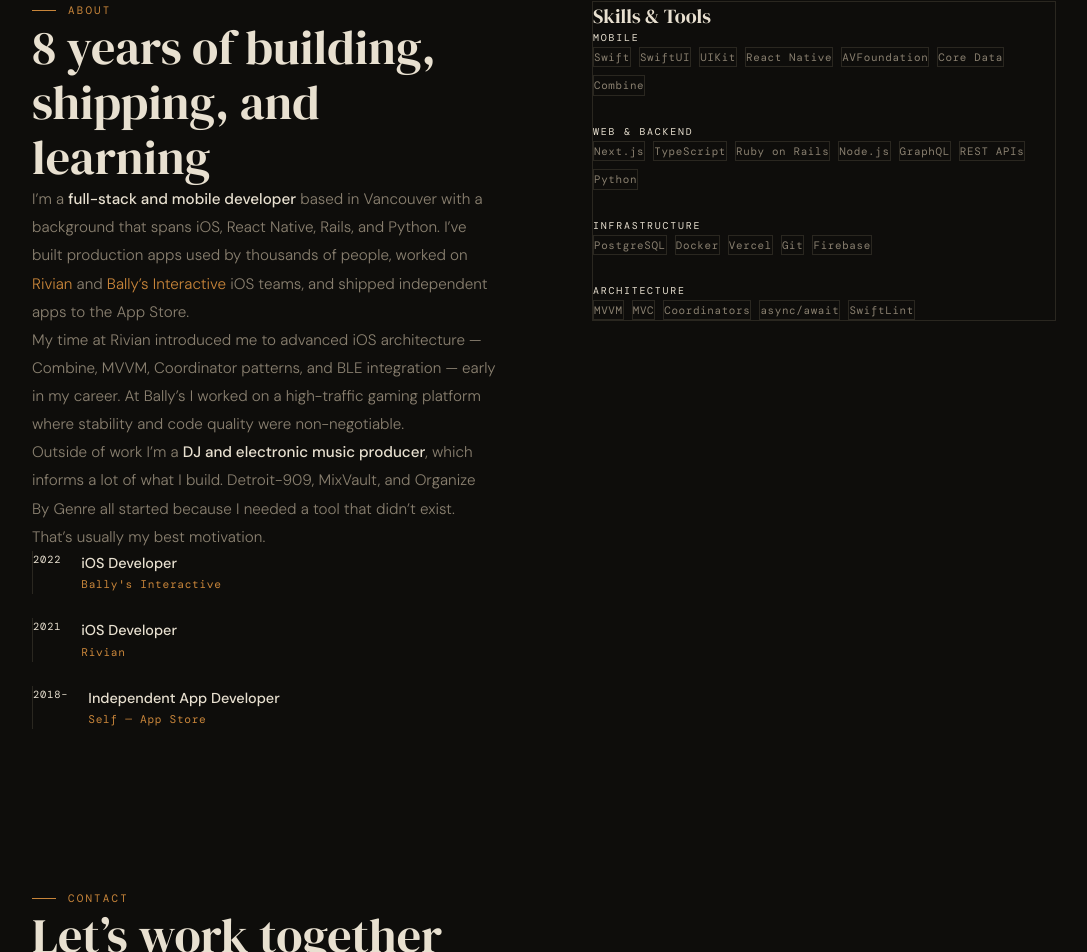
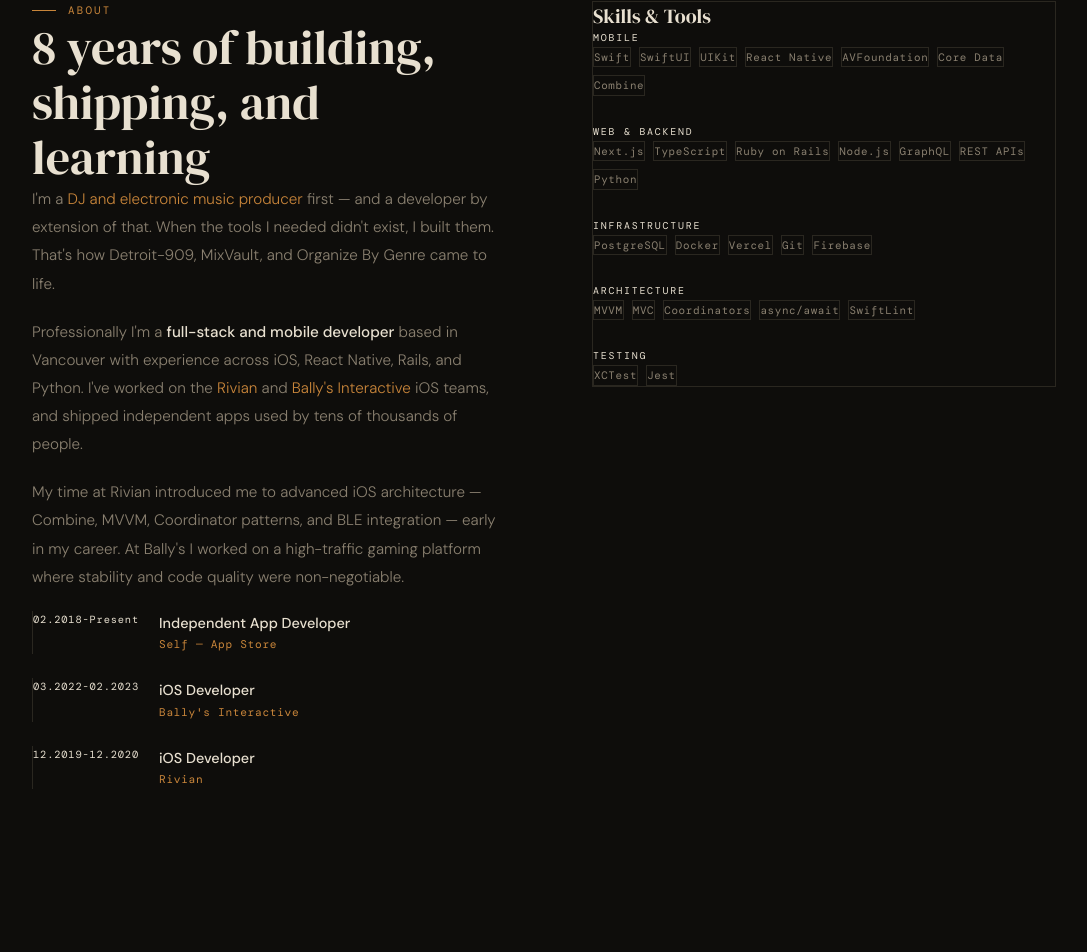
Before and after one commit to mdolancode/portfolio, a Next.js app: page / in a window 1280 px wide. Shown: the part 1666-2618 px from the top of the page, without its empty margins (58-1145 px from the left). Built offline with nearby package versions, Linux system fonts and the light colour scheme; a web font is replaced by a local one.

Commit message:
Update About copy, employment dates, and skills

```diff
--- a/src/components/About.tsx
+++ b/src/components/About.tsx
@@ -3,20 +3,20 @@
 import { useEffect, useRef } from 'react'
 
 const experience = [
+    {
+    year: '02.2018-Present',
+    role: 'Independent App Developer',
+    company: 'Self — App Store',
+  },
   {
-    year: '2022',
+    year: '03.2022-02.2023',
     role: 'iOS Developer',
     company: "Bally's Interactive",
   },
   {
-    year: '2021',
+    year: '12.2019-12.2020',
     role: 'iOS Developer',
     company: 'Rivian',
-  },
-  {
-    year: '2018–',
-    role: 'Independent App Developer',
-    company: 'Self — App Store',
   },
 ]
 
@@ -36,6 +36,10 @@
   {
     label: 'Architecture',
     skills: ['MVVM', 'MVC', 'Coordinators', 'async/await', 'SwiftLint'],
+  },
+  {
+    label: 'Testing',
+    skills: ['XCTest', 'Jest'],
   },
 ]
 
@@ -99,24 +103,17 @@
           </h2>
 
           <div className="space-y-5 text-[0.95rem] leading-[1.85]" style={{ color: 'var(--color-text-muted)' }}>
-            <p>
-              I&rsquo;m a <strong style={{ color: 'var(--color-text)', fontWeight: 500 }}>full-stack and mobile developer</strong> based
-              in Vancouver with a background that spans iOS, React Native, Rails, and Python. I&rsquo;ve built
-              production apps used by thousands of people, worked on{' '}
-              <em style={{ color: 'var(--color-amber)', fontStyle: 'normal' }}>Rivian</em> and{' '}
-              <em style={{ color: 'var(--color-amber)', fontStyle: 'normal' }}>Bally&rsquo;s Interactive</em> iOS
-              teams, and shipped independent apps to the App Store.
-            </p>
-            <p>
-              My time at Rivian introduced me to advanced iOS architecture &mdash; Combine, MVVM, Coordinator
-              patterns, and BLE integration &mdash; early in my career. At Bally&rsquo;s I worked on a
-              high-traffic gaming platform where stability and code quality were non-negotiable.
-            </p>
-            <p>
-              Outside of work I&rsquo;m a <strong style={{ color: 'var(--color-text)', fontWeight: 500 }}>DJ and electronic music producer</strong>,
-              which informs a lot of what I build. Detroit-909, MixVault, and Organize By Genre all started
-              because I needed a tool that didn&rsquo;t exist. That&rsquo;s usually my best motivation.
-            </p>
+           <p style={{ color: 'var(--color-text-muted)', marginBottom: '1.25rem' }}>
+            I'm a <em style={{ color: 'var(--color-amber)', fontStyle: 'normal' }}>DJ and electronic music producer</em> first — and a developer by extension of that. When the tools I needed didn't exist, I built them. That's how Detroit-909, MixVault, and Organize By Genre came to life.
+           </p>
+           <p style={{ color: 'var(--color-text-muted)', marginBottom: '1.25rem' }}>
+            Professionally I'm a <strong style={{ color: 'var(--color-text)', fontWeight: 500 }}>full-stack and mobile developer</strong> based in Vancouver with experience across iOS, React Native, Rails, and Python. I've worked on the{' '}
+            <em style={{ color: 'var(--color-amber)', fontStyle: 'normal' }}>Rivian</em> and{' '}
+            <em style={{ color: 'var(--color-amber)', fontStyle: 'normal' }}>Bally's Interactive</em> iOS teams, and shipped independent apps used by tens of thousands of people.
+           </p>
+           <p style={{ color: 'var(--color-text-muted)', marginBottom: '1.25rem' }}>
+            My time at Rivian introduced me to advanced iOS architecture — Combine, MVVM, Coordinator patterns, and BLE integration — early in my career. At Bally's I worked on a high-traffic gaming platform where stability and code quality were non-negotiable.
+          </p>
           </div>
 
           {/* Experience list */}
```
